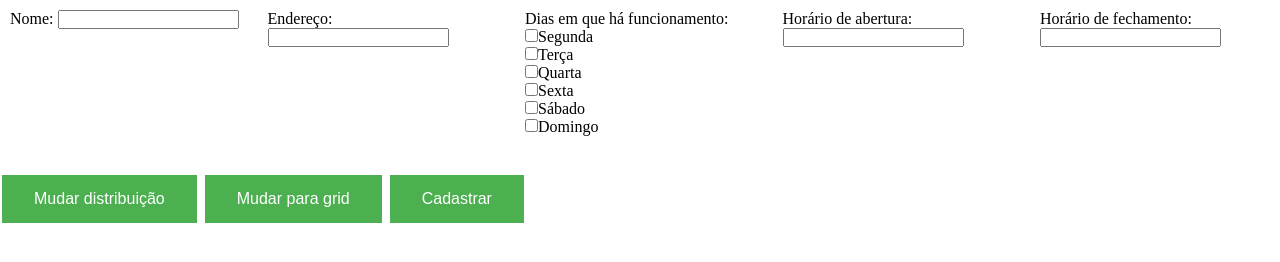
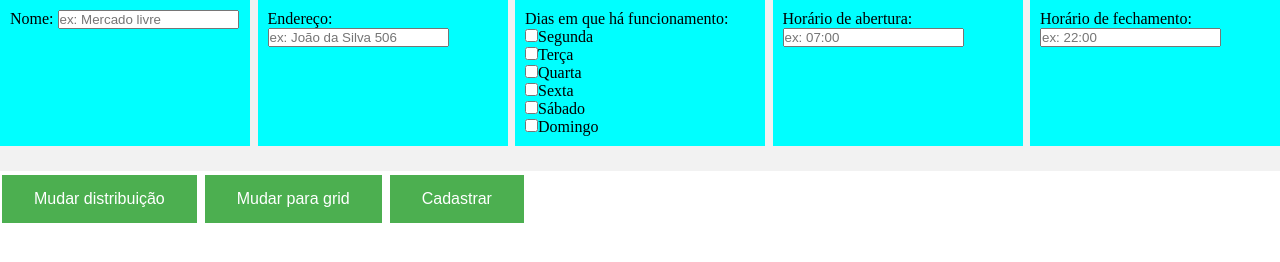
Before and after one commit to berpinheiroo/Secao3, a plain HTML site: page 3.1/index.html in a window 1280 px wide. Drawn offline with Linux system fonts and the light colour scheme.

Commit message:
Estilizando mais

```diff
--- a/3.1/index.html
+++ b/3.1/index.html
@@ -13,10 +13,10 @@
     <form id="form">
         <div class="shopForm">
             <div class="formSection" style="grid-area: i1;">Nome:
-                <input id="name" type="text">
+                <input id="name" type="text" placeholder="ex: Mercado livre">
             </div>
             <div class="formSection" style="grid-area: i2;">Endereço:
-                <input id="adress" type="text">
+                <input id="adress" type="text" placeholder="ex: João da Silva 506">
             </div>
             <div class="formSection" style="grid-area: i3;">Dias em que há funcionamento:
                 <div>
@@ -29,10 +29,10 @@
                 </div>
             </div>
             <div class="formSection" style="grid-area: i4;">Horário de abertura:
-                <input id="opening" type="text">
+                <input id="opening" type="text" placeholder="ex: 07:00">
             </div>
             <div class="formSection" style="grid-area: i5;">Horário de fechamento:
-                <input id="closure" type="text">
+                <input id="closure" type="text" placeholder="ex: 22:00">
             </div>
         </div>
     </form>
--- a/3.1/style.css
+++ b/3.1/style.css
@@ -13,6 +13,7 @@
     display: flex;
     flex-wrap: wrap;
     justify-content: space-between;
+    background-color: #f2f2f2;
 }
 
 .formSection {
@@ -20,6 +21,7 @@
     padding: 10px;
     box-sizing: border-box;
     margin-bottom: 25px;
+    background-color: aqua;
 }
 
 button {
@@ -34,3 +36,7 @@ button {
     margin: 4px 2px;
     cursor: pointer;
   }
+
+  button:hover {
+    background-color: #3e8e41;
+}
```
